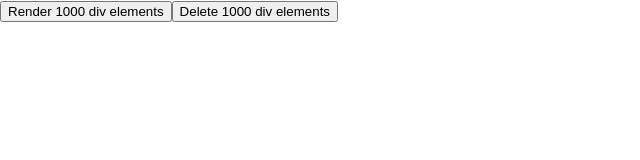
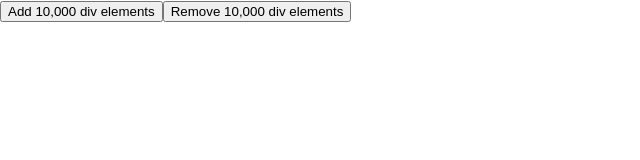
Before and after one commit to MattiasLevlin/dom-benchmark-react, a React (Create React App) app: page / in a window 1280 px wide. Shown: the top 160 px of the page, without its empty margins (0-640 px from the left). Built offline with nearby package versions, Linux system fonts and the light colour scheme.

Commit message:
Update text strings

```diff
--- a/src/App.css
+++ b/src/App.css
@@ -2,3 +2,7 @@
   color: red;
   background: blue;
 }
+
+.p {
+  font: 'Times'
+}
--- a/src/components/Benchmark.jsx
+++ b/src/components/Benchmark.jsx
@@ -12,7 +12,7 @@ class Benchmark extends Component {
 
     add1000DivElementsToTheDom = () => {
         this.setState({
-            numberOfDivElements: 1000
+            numberOfDivElements: 10000
         })
     }
 
@@ -28,12 +28,12 @@ class Benchmark extends Component {
                 <button
                     onClick={this.add1000DivElementsToTheDom}
                 >
-                    Render 1000 div elements
+                    Add 10,000 div elements
                 </button>
                 <button
                     onClick={this.delete1000DivElementsFromTheDom}
                 >
-                    Delete 1000 div elements
+                    Remove 10,000 div elements
                 </button>
                 <BenchmarkContainer
                     numberOfDivElements={this.state.numberOfDivElements}
```
